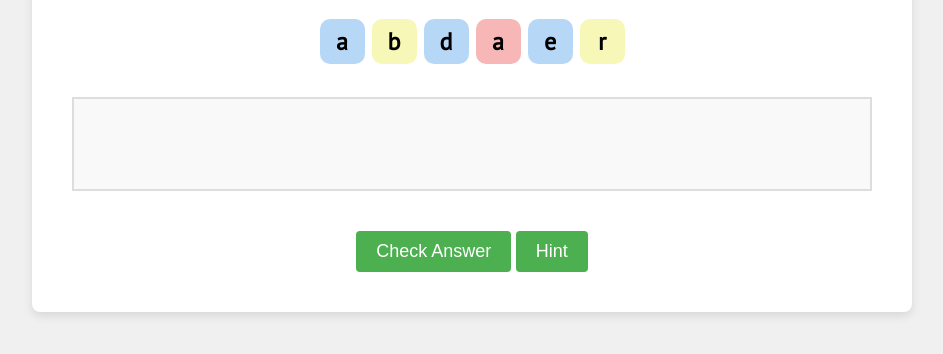
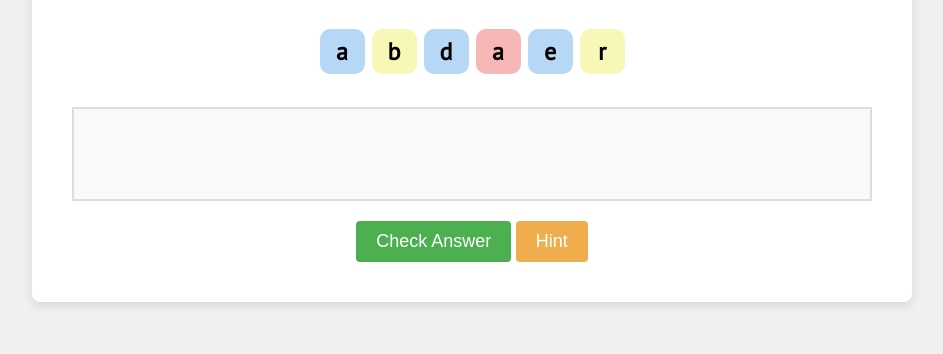
Before and after one commit to English-Wall/Radio-Communications-Phraseology, a plain HTML site: page index.html in a window 1280 px wide. Shown: the part 324-678 px from the top of the page, without its empty margins (168-1111 px from the left). Drawn offline with Linux system fonts and the light colour scheme.

Commit message:
Update styles.css

```diff
--- a/styles.css
+++ b/styles.css
@@ -129,3 +129,64 @@ button:hover {
 #result.red {
   color: red;
 }
+
+
+/* 按鈕容器，讓兩個按鈕並排 */
+.button-container {
+  display: flex;
+  justify-content: center;
+  gap: 15px; /* 按鈕間的距離 */
+  margin-top: 20px;
+}
+
+
+
+/* 提示按鈕的樣式 */
+#hintBtn {
+  background-color: #f0ad4e; /* 橘色，與綠色區分 */
+  color: white;
+  border: none;
+  padding: 10px 20px;
+  font-size: 18px;
+  border-radius: 4px;
+  cursor: pointer;
+  margin-top: 0; /* 因為已經由容器管理 margin-top */
+}
+
+#hintBtn:hover {
+  background-color: #ec971f;
+}
+
+
+
+/* 按鈕被禁用時的樣式 */
+#hintBtn:disabled {
+  background-color: #cccccc;
+  cursor: not-allowed;
+}
+
+
+
+/* 被鎖定的字母樣式 */
+.letter.locked {
+  background-color: #d8d8d8 !important; /* 強制使用灰色背景 */
+  color: #555;
+  cursor: not-allowed; /* 滑鼠指標變為「禁止」 */
+  opacity: 0.8;
+}
+
+
+/* --- 修改原有的 button 樣式 --- */
+
+/* 移除原本按鈕的上邊距，因為已由新容器管理 */
+button {
+  background-color: #4CAF50;
+  color: white;
+  border: none;
+  padding: 10px 20px;
+  font-size: 18px;
+  border-radius: 4px;
+  cursor: pointer;
+  margin-top: 0; /* 從 20px 改為 0 */
+
+}
```
